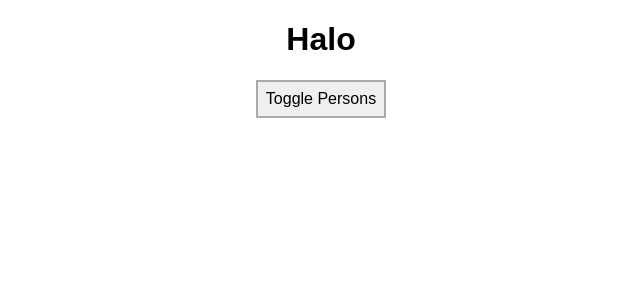
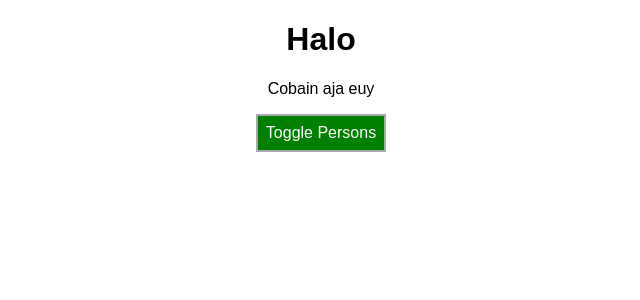
Before and after one commit to adhistria/LearnReactJs, a React (Create React App) app: page / in a window 1280 px wide. Shown: the top 300 px of the page, without its empty margins (319-959 px from the left). Built offline with nearby package versions, Linux system fonts and the light colour scheme.

Commit message:
setting class dynamically

```diff
--- a/src/App.css
+++ b/src/App.css
@@ -2,6 +2,13 @@
   text-align: center;
 }
 
+.red {
+  color : red;
+}
+
+.bold {
+  font-weight: bold;
+}
 .App-logo {
   animation: App-logo-spin infinite 20s linear;
   height: 80px;
--- a/src/App.js
+++ b/src/App.js
@@ -6,7 +6,8 @@
     state = {
         persons:[
             {id : "1", name: "Adhi", age:"22"},
-            {id : "2", name: "Mirah", age:"21"}
+            {id : "2", name: "Coba", age:"28"},
+            {id : "3", name: "Mirah", age:"21"}
         ],
         showPersons : false
     };
@@ -56,7 +57,8 @@
     };
   render() {
     const style = {
-        backgroudColor :'white',
+        backgroundColor :'green',
+        color : 'white',
         font : 'inherit',
         border : '2px solid #aaa',
         padding : '8px'
@@ -91,12 +93,20 @@
                 {/*</Person>*/}
             </div>
         );
-
-
+        style.backgroundColor = 'red'
     }
+    const classess = [];
+    if(this.state.persons.length <=2){
+        classess.push('red');
+    }
+    if(this.state.persons.length <=1){
+        classess.push('bold');
+    }
+    // let classess = ['red' , 'bold'].join(' ');
     return (
       <div className="App">
           <h1>Halo</h1>
+          <p className={classess.join(' ')}>Cobain aja euy</p>
           {/*<button onClick={this.switchNameHandler.bind(this,'Adhi euy')}>Switch Name</button>*/}
           {/*gunain bind dibandingkan fungsi di dalam onClick*/}
 
```
